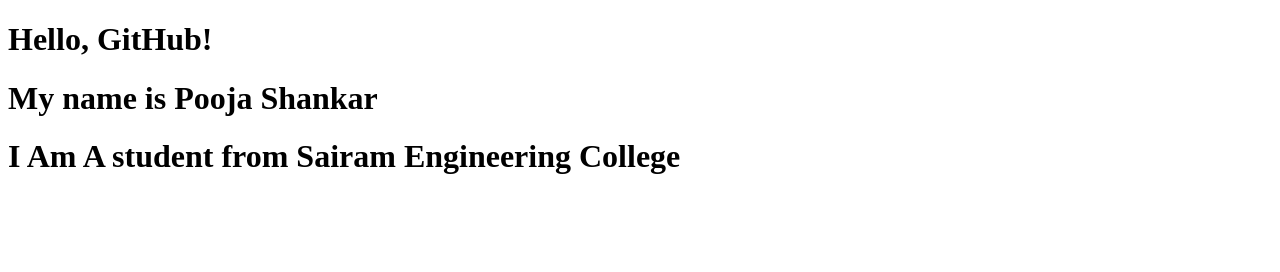
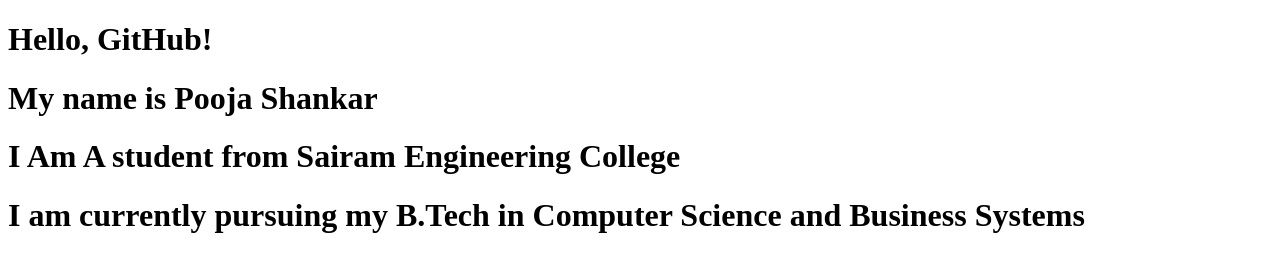
Before and after one commit to Pooja2607ever/git_start2, a plain HTML site: page index.html in a window 1280 px wide. Drawn offline with Linux system fonts and the light colour scheme.

Commit message:
Add header with greeting to index.html 2
Added a new heading about current studies.

```diff
--- a/index.html
+++ b/index.html
@@ -9,5 +9,6 @@
     <h1>Hello, GitHub!</h1>
     <h1> My name is Pooja Shankar</h1>
     <h1>I Am A student from Sairam Engineering College</h1>
+     <h1> I am currently pursuing my B.Tech in Computer Science and Business Systems</h1>
 </body>
 </html>
```
